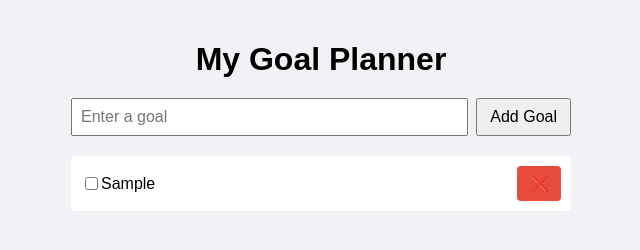
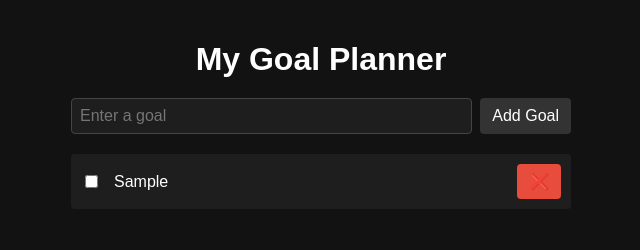
Before and after one commit to Leekhith/Planner, a plain HTML site: page index.html in a window 1280 px wide. Both pictures are taken after typing "Sample" into the empty fields and a click on the button "Add Goal". Shown: the whole page, without its empty margins (319-959 px from the left). Drawn offline with Linux system fonts and the light colour scheme.

Commit message:
Update style.css

```diff
--- a/style.css
+++ b/style.css
@@ -1,35 +1,59 @@
+/* Body & general layout */
 body {
   font-family: Arial, sans-serif;
-  background: #f0f2f5;
+  background: #121212;   /* dark black */
+  color: #ffffff;        /* white text */
   padding: 20px;
   max-width: 500px;
   margin: auto;
 }
+
+/* Heading */
 h1 {
   text-align: center;
   margin-bottom: 20px;
+  color: #ffffff;
 }
+
+/* Form styles */
 form {
   display: flex;
   gap: 8px;
   margin-bottom: 20px;
 }
+
 input[type="text"] {
   flex: 1;
   padding: 8px;
   font-size: 16px;
+  background: #1e1e1e;
+  color: #ffffff;
+  border: 1px solid #444;
+  border-radius: 4px;
 }
+
 button {
   padding: 8px 12px;
   cursor: pointer;
   font-size: 16px;
+  border: none;
+  border-radius: 4px;
+  background: #333;
+  color: #fff;
 }
+
+button:hover {
+  background: #555;
+}
+
+/* Goal list */
 ul {
   list-style: none;
   padding: 0;
 }
+
 li {
-  background: #fff;
+  background: #1e1e1e;
   padding: 10px;
   margin-bottom: 8px;
   border-radius: 4px;
@@ -37,15 +61,26 @@ li {
   justify-content: space-between;
   align-items: center;
 }
+
+/* Goal text */
 li span {
   flex: 1;
+  margin-left: 8px;
 }
+
+/* Delete button */
 li button {
   background: #e74c3c;
   color: #fff;
   border: none;
   border-radius: 4px;
 }
+
 li button:hover {
   background: #c0392b;
 }
+
+/* Checkbox */
+li input[type="checkbox"] {
+  margin-right: 8px;
+}
```
